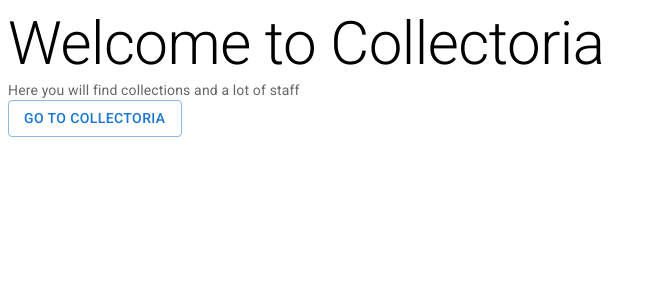
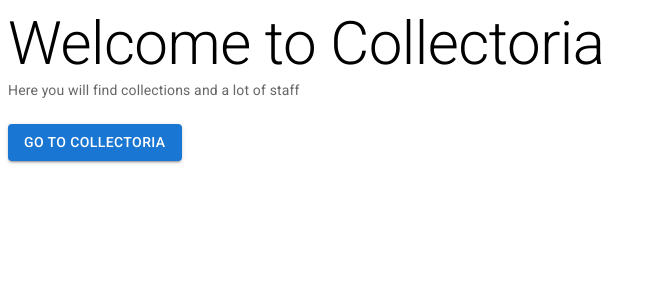
Before and after one commit to VolodymyrSenchak/collectoria-app, a React (Vite) app: page / in a window 1280 px wide. Shown: the top 300 px of the page, without its empty margins (0-658 px from the left). Built offline with nearby package versions, Linux system fonts and the light colour scheme.

Commit message:
Add new logic

```diff
--- a/src/auth/EmailConfirmationPage.tsx
+++ b/src/auth/EmailConfirmationPage.tsx
@@ -1,10 +1,11 @@
-import {Navigate, useSearchParams} from 'react-router';
+import {Navigate } from 'react-router';
 import { authStore } from '../shared/store';
 
 export const EmailConfirmationPage = () => {
-  const [searchParams] = useSearchParams();
-  const access_token = searchParams.get('access_token');
-  const refresh_token = searchParams.get('refresh_token');
+  const hash = window.location.hash.substring(1); // Remove the leading '#'
+  const params = new URLSearchParams(hash);
+  const access_token = params.get('access_token');
+  const refresh_token = params.get('refresh_token');
 
   if (access_token && refresh_token) {
     authStore.saveAuthInfo({ access_token, refresh_token });
--- a/src/auth/RegisterPage.tsx
+++ b/src/auth/RegisterPage.tsx
@@ -32,7 +32,7 @@ export const RegisterPage = () => {
   return (
     <Box>
       <Card>
-        <CardTitle title='Login' />
+        <CardTitle title='Register' />
         <form onSubmit={handleSubmit(onSubmit)}>
           <Box display="flex" flexDirection="column" py={2}>
             <Controller
--- a/src/marketing/MarketingPage.tsx
+++ b/src/marketing/MarketingPage.tsx
@@ -1,5 +1,6 @@
 import Typography from '@mui/material/Typography';
 import Button from '@mui/material/Button';
+import {Link} from 'react-router';
 
 export const MarketingPage = () => {
   return (
@@ -8,7 +9,15 @@ export const MarketingPage = () => {
       <Typography variant="body2" color="textSecondary">
         Here you will find collections and a lot of staff
       </Typography>
-      <Button href="app/collections" variant="outlined">Go to collectoria</Button>
+      <Button
+        component={Link}
+        to="/app/collections"
+        variant="contained"
+        color="primary"
+        sx={{mt: 3}}
+      >
+        Go to collectoria
+      </Button>
     </div>
   );
 };
--- a/src/shared/store/api/authApi.ts
+++ b/src/shared/store/api/authApi.ts
@@ -18,7 +18,7 @@ class AuthApi {
 
   async register(command: IRegisterCommand): Promise<IAuthResult> {
     const authResult = await api.post<IAuthCommand, IAuthResult>('/auth/register', {
-      command,
+      ...command,
       emailRedirectTo: `${location.origin}/auth/emailConfirmation`
     });
     this.persistAuthResult(authResult);
```
Also changed, not shown: vercel.json (added).
